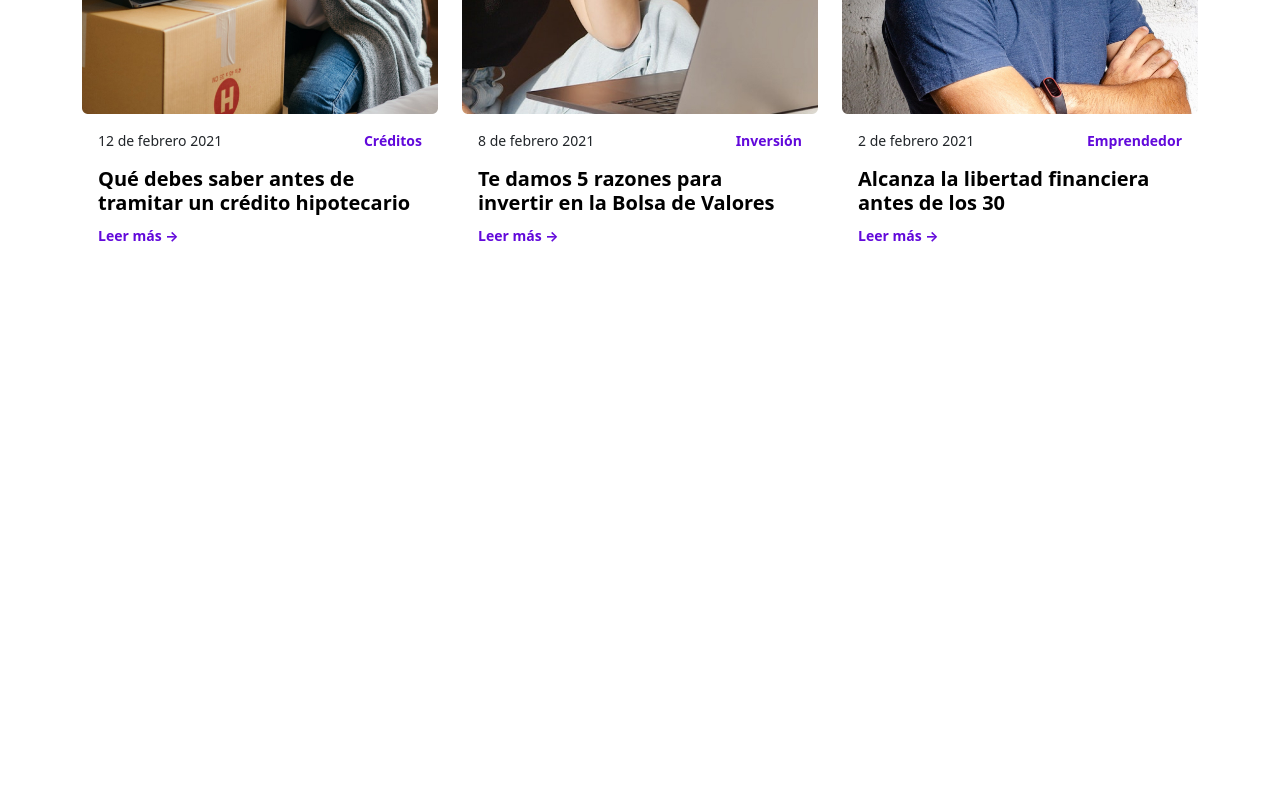
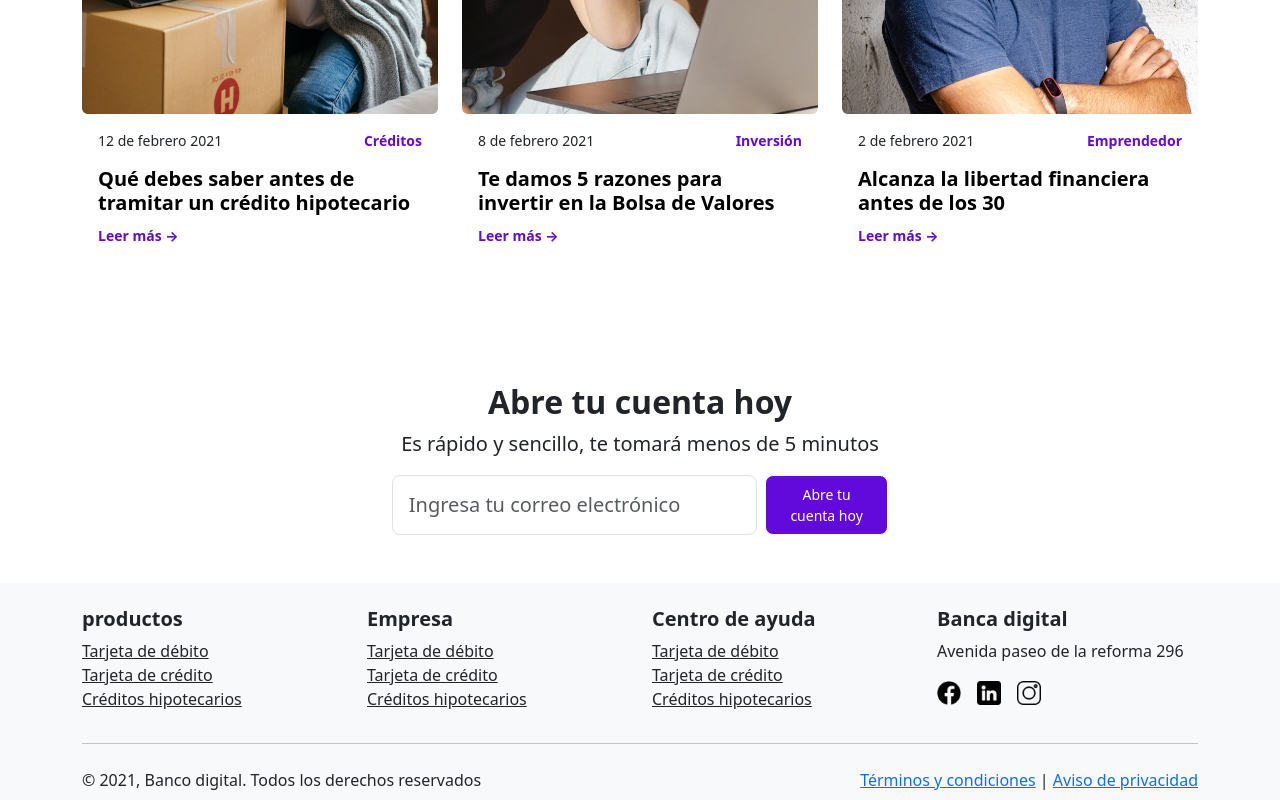
Before and after one commit to Fernandezb12/Banca_Digital, a plain HTML site: page index.html in a window 1280 px wide. Shown: the part 2466-3266 px from the top of the page. Before the commit the page ends 2801 px from the top, so only its background shows below. Drawn offline with nearby package versions, Linux system fonts and the light colour scheme.

Commit message:
chore: Actualizar enlaces de imágenes y agregar sección de formulario de apertura de cuenta

```diff
--- a/index.html
+++ b/index.html
@@ -5,7 +5,7 @@
     <meta name="viewport" content="width=device-width, initial-scale=1.0">
     <meta author="Daniel Fernandez">
     <title>Banca Digital</title>
-    <link rel="icon" href="img/img/bank.png">
+    <link rel="icon" href="img/bank.png">
     <link href="https://cdn.jsdelivr.net/npm/bootstrap@5.3.3/dist/css/bootstrap.min.css" rel="stylesheet"
         integrity="sha384-QWTKZyjpPEjISv5WaRU9OFeRpok6YctnYmDr5pNlyT2bRjXh0JMhjY6hW+ALEwIH" crossorigin="anonymous">
     <link rel="stylesheet" href="CSS/style.css">
@@ -179,6 +179,71 @@
 </div>
 <!-- End Blog Section -->
 
-<script src="https://cdn.jsdelivr.net/npm/bootstrap@5.3.3/dist/js/bootstrap.bundle.min.js" integrity="sha384-YvpcrYf0tY3lHB60NNkmXc5s9fDVZLESaAA55NDzOxhy9GkcIdslK1eN7N6jIeHz" crossorigin="anonymous"></script>
-</body>
+<!-- Fourth Section -->
+<div class="container-fluid text-center my-5 fourth-section">
+    <h2 class="fw-bold">Abre tu cuenta hoy</h2>
+    <p class="lead">Es rápido y sencillo, te tomará menos de 5 minutos</p>
+    <form class="d-inline-flex justify-content-center">
+        <input type="email" class="form-control form-control-lg me-2" placeholder="Ingresa tu correo electrónico">
+        <button type="submit" class="btn btn-primary btn-lg">Abre tu cuenta hoy</button>
+    </form>
+</div>
+<!-- End Fourth Section -->
+
+<!-- Footer Section -->
+<footer class="bg-light text-dark pt-4 pb-2">
+    <div class="container">
+        <div class="row">
+            <div class="col-md-3">
+                <h5 class="fw-bold">productos</h5>
+                <ul class="list-unstyled">
+                    <li><a href="#" class="text-dark">Tarjeta de débito</a></li>
+                    <li><a href="#" class="text-dark">Tarjeta de crédito</a></li>
+                    <li><a href="#" class="text-dark">Créditos hipotecarios</a></li>
+                </ul>
+            </div>
+            <div class="col-md-3">
+                <h5 class="fw-bold">Empresa</h5>
+                <ul class="list-unstyled">
+                    <li><a href="#" class="text-dark">Tarjeta de débito</a></li>
+                    <li><a href="#" class="text-dark">Tarjeta de crédito</a></li>
+                    <li><a href="#" class="text-dark">Créditos hipotecarios</a></li>
+                </ul>
+            </div>
+            <div class="col-md-3">
+                <h5 class="fw-bold">Centro de ayuda</h5>
+                <ul class="list-unstyled">
+                    <li><a href="#" class="text-dark">Tarjeta de débito</a></li>
+                    <li><a href="#" class="text-dark">Tarjeta de crédito</a></li>
+                    <li><a href="#" class="text-dark">Créditos hipotecarios</a></li>
+                </ul>
+            </div>
+            <div class="col-md-3">
+                <h5 class="fw-bold">Banca digital</h5>
+                <p>Avenida paseo de la reforma 296</p>
+                <div class="d-flex">
+                    <a href="#" class="me-3"><img src="img/facebook-icon.png" alt="Facebook" width="24"></a>
+                    <a href="#" class="me-3"><img src="img/linkedin-icon.png" alt="LinkedIn" width="24"></a>
+                    <a href="#"><img src="img/instagram-icon.png" alt="Instagram" width="24"></a>
+                </div>
+            </div>
+        </div>
+        <hr>
+        <div class="row mt-4">
+            <div class="col-md-6 text-md-start text-center">
+                <p class="mb-0">&copy; 2021, Banco digital. Todos los derechos reservados</p>
+            </div>
+            <div class="col-md-6 text-md-end text-center">
+                <p class="mb-0">
+                    <a href="#">Términos y condiciones</a> |
+                    <a href="#">Aviso de privacidad</a>
+                </p>
+            </div>
+        </div>
+    </div>
+</footer>
+<!-- End Footer Section -->
+<script src="https://code.jquery.com/jquery-3.5.1.slim.min.js"></script>
+<script src="https://cdn.jsdelivr.net/npm/@popperjs/core@2.9.2/dist/umd/popper.min.js"></script>
+<script src="https://stackpath.bootstrapcdn.com/bootstrap/4.5.2/js/bootstrap.min.js"></script></body>
 </html>
```
